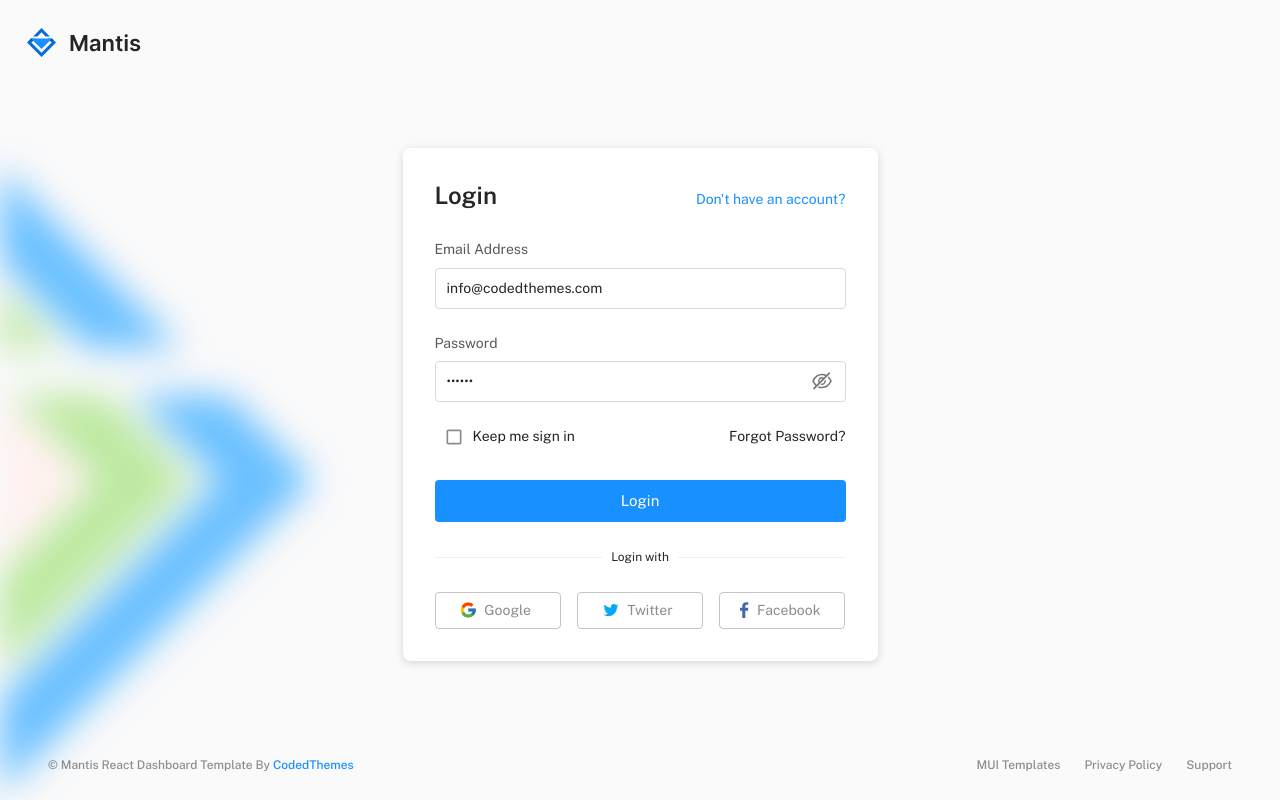
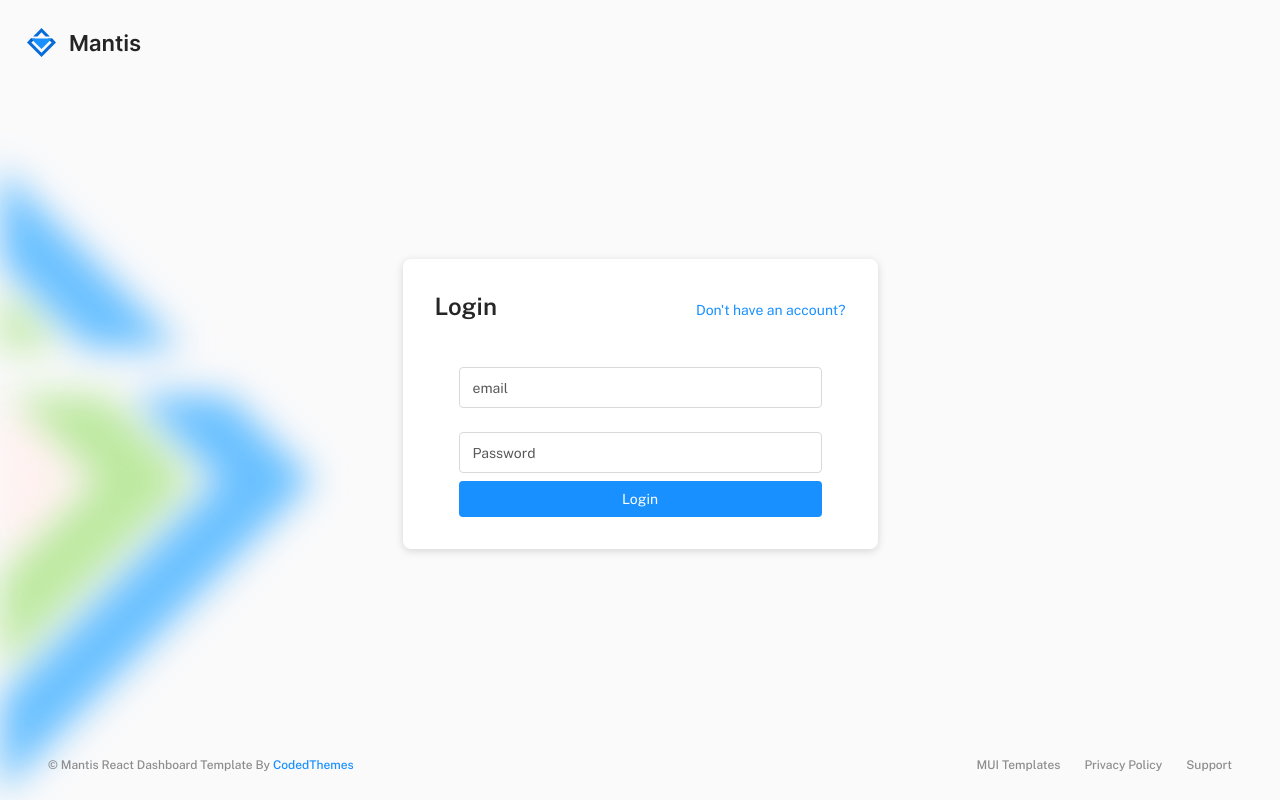
Before and after one commit to iamhruthiks/Albums-Frontend, a React (Create React App) app: page /login in a window 1280 px wide. Built offline with nearby package versions, Linux system fonts and the light colour scheme.

Commit message:
Section 60: Section 03 - User management with react - 488. The login page with react JavaScript

```diff
--- a/src/pages/authentication/auth-forms/AuthLogin.js
+++ b/src/pages/authentication/auth-forms/AuthLogin.js
@@ -1,174 +1,67 @@
-import React from 'react';
-import { Link as RouterLink } from 'react-router-dom';
-
-// material-ui
-import {
-  Button,
-  Checkbox,
-  Divider,
-  FormControlLabel,
-  FormHelperText,
-  Grid,
-  Link,
-  IconButton,
-  InputAdornment,
-  InputLabel,
-  OutlinedInput,
-  Stack,
-  Typography
-} from '@mui/material';
-
-// third party
-import * as Yup from 'yup';
-import { Formik } from 'formik';
-
-// project import
-import FirebaseSocial from './FirebaseSocial';
-import AnimateButton from 'components/@extended/AnimateButton';
-
-// assets
-import { EyeOutlined, EyeInvisibleOutlined } from '@ant-design/icons';
-
-// ============================|| FIREBASE - LOGIN ||============================ //
+import React, { useState } from 'react';
+import { Button, TextField, Container } from '@mui/material';
 
 const AuthLogin = () => {
-  const [checked, setChecked] = React.useState(false);
+  const [email, setEmail] = useState('');
+  const [password, setPassword] = useState('');
+  const [errors, setErrors] = useState({ email: '', password: '' });
 
-  const [showPassword, setShowPassword] = React.useState(false);
-  const handleClickShowPassword = () => {
-    setShowPassword(!showPassword);
+  // validate email
+  const validateEmail = () => {
+    const emailRegex = /^[^\s@]+@[^\s@]+\.[^\s@]+$/;
+    return emailRegex.test(email);
   };
 
-  const handleMouseDownPassword = (event) => {
-    event.preventDefault();
+  // validate password
+  const validatePassword = () => {
+    return password.length >= 6 && password.length <= 15;
+  };
+
+  // handle login
+  const handleLogin = () => {
+    // reseting the previous errors
+    setErrors({ email: '', password: '' });
+
+    if (!validateEmail()) {
+      setErrors((prevErrors) => ({ ...prevErrors, email: 'Invalid email format' }));
+      return;
+    }
+
+    if (!validatePassword()) {
+      setErrors((prevErrors) => ({ ...prevErrors, password: 'Password must be atleast 6 characters long' }));
+      return;
+    }
+
+    console.log('Logging in with: ', email, password);
   };
 
   return (
-    <>
-      <Formik
-        initialValues={{
-          email: 'info@codedthemes.com',
-          password: '123456',
-          submit: null
-        }}
-        validationSchema={Yup.object().shape({
-          email: Yup.string().email('Must be a valid email').max(255).required('Email is required'),
-          password: Yup.string().max(255).required('Password is required')
-        })}
-        onSubmit={async (values, { setErrors, setStatus, setSubmitting }) => {
-          try {
-            setStatus({ success: false });
-            setSubmitting(false);
-          } catch (err) {
-            setStatus({ success: false });
-            setErrors({ submit: err.message });
-            setSubmitting(false);
-          }
-        }}
-      >
-        {({ errors, handleBlur, handleChange, handleSubmit, isSubmitting, touched, values }) => (
-          <form noValidate onSubmit={handleSubmit}>
-            <Grid container spacing={3}>
-              <Grid item xs={12}>
-                <Stack spacing={1}>
-                  <InputLabel htmlFor="email-login">Email Address</InputLabel>
-                  <OutlinedInput
-                    id="email-login"
-                    type="email"
-                    value={values.email}
-                    name="email"
-                    onBlur={handleBlur}
-                    onChange={handleChange}
-                    placeholder="Enter email address"
+    <Container component="main" maxWidth="xs">
+      <TextField
+        variant="outlined"
+        margin="normal"
         fullWidth
-                    error={Boolean(touched.email && errors.email)}
+        label="email"
+        value={email}
+        onChange={(e) => setEmail(e.target.value)}
+        error={!!errors.email}
+        helperText={errors.email}
       />
-                  {touched.email && errors.email && (
-                    <FormHelperText error id="standard-weight-helper-text-email-login">
-                      {errors.email}
-                    </FormHelperText>
-                  )}
-                </Stack>
-              </Grid>
-              <Grid item xs={12}>
-                <Stack spacing={1}>
-                  <InputLabel htmlFor="password-login">Password</InputLabel>
-                  <OutlinedInput
+      <TextField
+        variant="outlined"
+        margin="normal"
         fullWidth
-                    error={Boolean(touched.password && errors.password)}
-                    id="-password-login"
-                    type={showPassword ? 'text' : 'password'}
-                    value={values.password}
-                    name="password"
-                    onBlur={handleBlur}
-                    onChange={handleChange}
-                    endAdornment={
-                      <InputAdornment position="end">
-                        <IconButton
-                          aria-label="toggle password visibility"
-                          onClick={handleClickShowPassword}
-                          onMouseDown={handleMouseDownPassword}
-                          edge="end"
-                          size="large"
-                        >
-                          {showPassword ? <EyeOutlined /> : <EyeInvisibleOutlined />}
-                        </IconButton>
-                      </InputAdornment>
-                    }
-                    placeholder="Enter password"
+        label="Password"
+        type="password"
+        value={password}
+        onChange={(e) => setPassword(e.target.value)}
+        error={!!errors.password}
+        helperText={errors.password}
       />
-                  {touched.password && errors.password && (
-                    <FormHelperText error id="standard-weight-helper-text-password-login">
-                      {errors.password}
-                    </FormHelperText>
-                  )}
-                </Stack>
-              </Grid>
-
-              <Grid item xs={12} sx={{ mt: -1 }}>
-                <Stack direction="row" justifyContent="space-between" alignItems="center" spacing={2}>
-                  <FormControlLabel
-                    control={
-                      <Checkbox
-                        checked={checked}
-                        onChange={(event) => setChecked(event.target.checked)}
-                        name="checked"
-                        color="primary"
-                        size="small"
-                      />
-                    }
-                    label={<Typography variant="h6">Keep me sign in</Typography>}
-                  />
-                  <Link variant="h6" component={RouterLink} to="" color="text.primary">
-                    Forgot Password?
-                  </Link>
-                </Stack>
-              </Grid>
-              {errors.submit && (
-                <Grid item xs={12}>
-                  <FormHelperText error>{errors.submit}</FormHelperText>
-                </Grid>
-              )}
-              <Grid item xs={12}>
-                <AnimateButton>
-                  <Button disableElevation disabled={isSubmitting} fullWidth size="large" type="submit" variant="contained" color="primary">
+      <Button variant="contained" color="primary" fullWidth onClick={handleLogin}>
         Login
       </Button>
-                </AnimateButton>
-              </Grid>
-              <Grid item xs={12}>
-                <Divider>
-                  <Typography variant="caption"> Login with</Typography>
-                </Divider>
-              </Grid>
-              <Grid item xs={12}>
-                <FirebaseSocial />
-              </Grid>
-            </Grid>
-          </form>
-        )}
-      </Formik>
-    </>
+    </Container>
   );
 };
 
```
Lines whose indentation alone changed are shown as unchanged.
